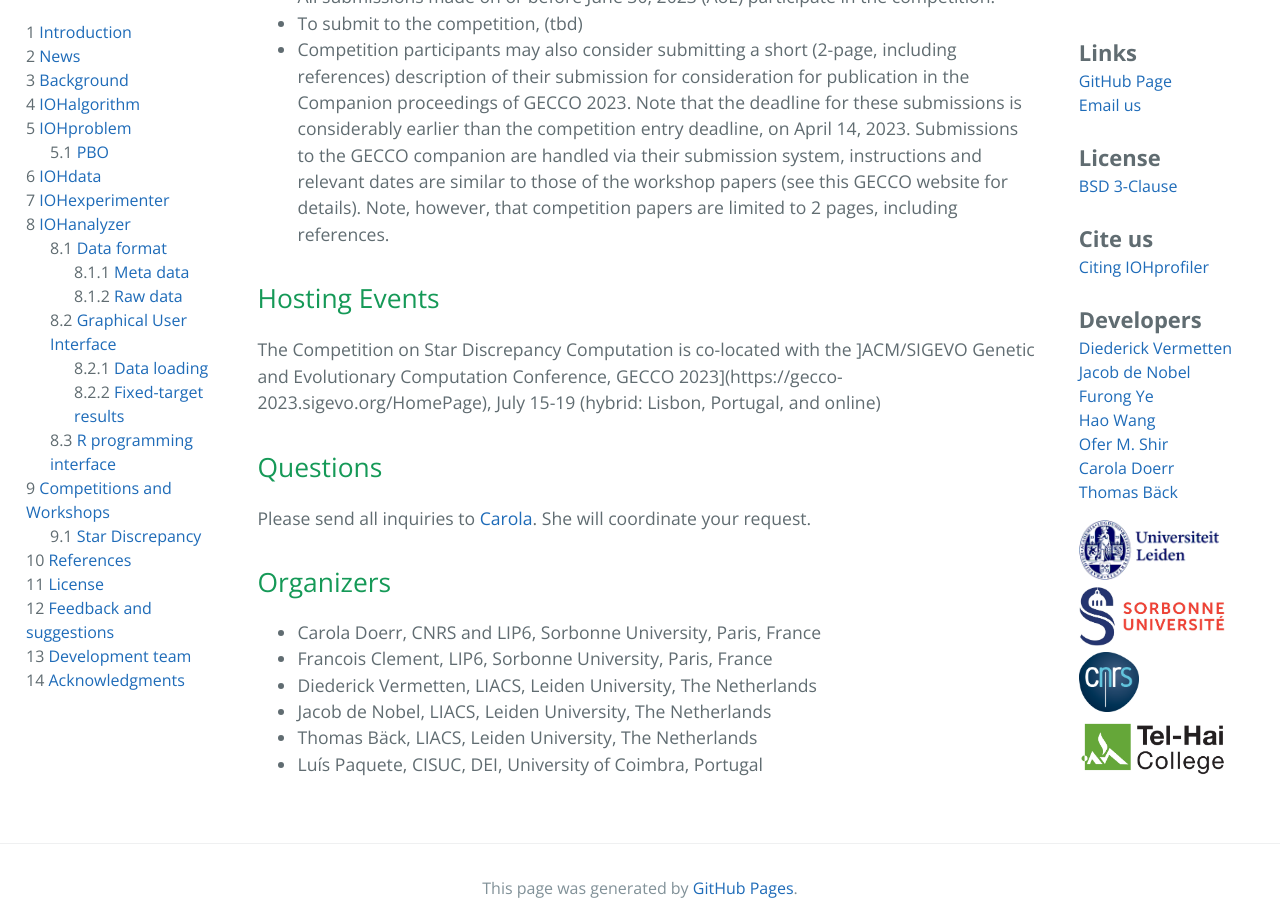
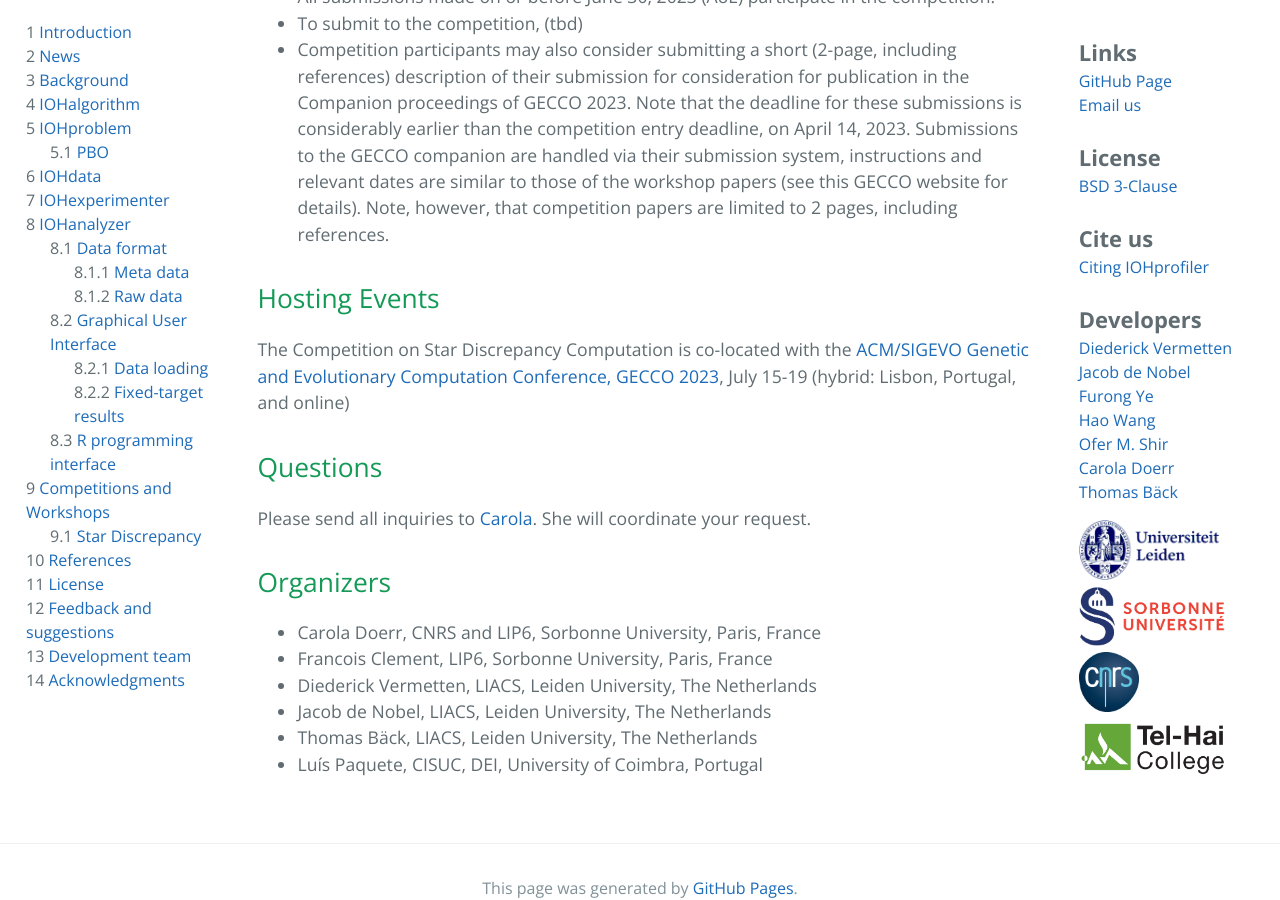
Before and after one commit to IOHprofiler/IOHprofiler.github.io, a Jekyll site: the page built from Star_Discr_competition.md, in a window 1280 px wide and 900 px high, scrolled down 1962 px. Built offline with Jekyll 4.4.1, drawn with Linux system fonts in a browser that asks for light colours; formulas are drawn with MathJax 3; some of the changed text lies outside the part shown.

Commit message:
Another attempt to fix |'s

```diff
--- a/Star_Discr_competition.md
+++ b/Star_Discr_competition.md
@@ -44,7 +44,7 @@ As a default, we assume that each submission should be considered for the low an
 
 ## Hosting Events
 
-The Competition on Star Discrepancy Computation is co-located with the ]ACM/SIGEVO Genetic and Evolutionary Computation Conference, GECCO 2023](https://gecco-2023.sigevo.org/HomePage), July 15-19 (hybrid: Lisbon, Portugal, and online)
+The Competition on Star Discrepancy Computation is co-located with the [ACM/SIGEVO Genetic and Evolutionary Computation Conference, GECCO 2023](https://gecco-2023.sigevo.org/HomePage), July 15-19 (hybrid: Lisbon, Portugal, and online)
 
 ## Questions
 
```
Also changed, not shown: other parts of Star_Discr_competition.md (+4 -4 lines).
